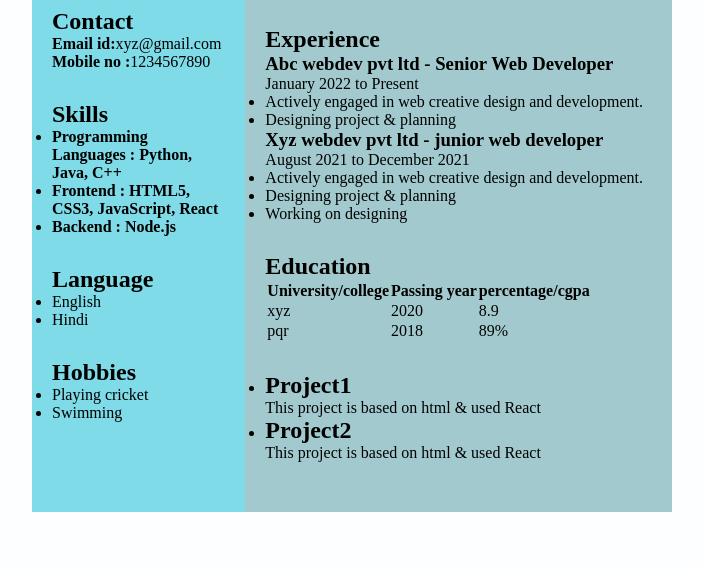
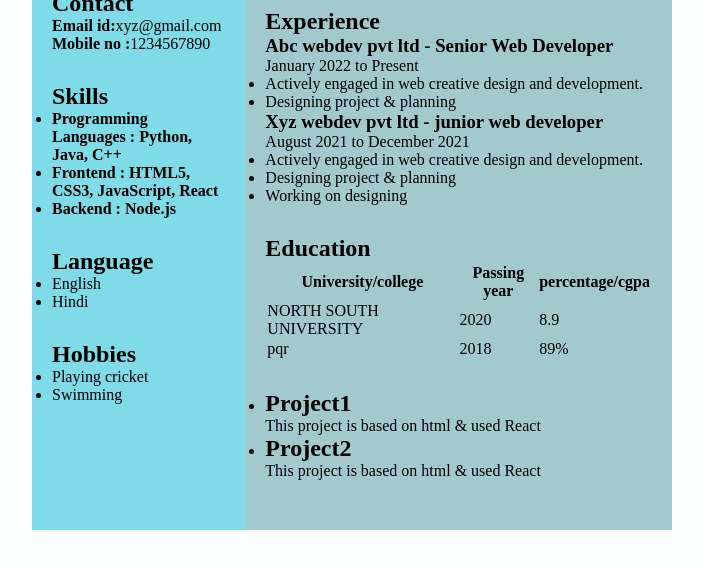
Before and after one commit to Ritanvir/MY-CV, a plain HTML site: page index.html in a window 1280 px wide. Shown: the part 215-784 px from the top of the page, without its empty margins (288-991 px from the left). Drawn offline with Linux system fonts and the light colour scheme.

Commit message:
versity update

```diff
--- a/index.html
+++ b/index.html
@@ -89,7 +89,7 @@
 						<th>percentage/cgpa</th>
 					</tr>
 					<tr>
-						<td>xyz</td>
+						<td>NORTH SOUTH UNIVERSITY</td>
 						<td>2020</td>
 						<td>8.9</td>
 					</tr>
```
